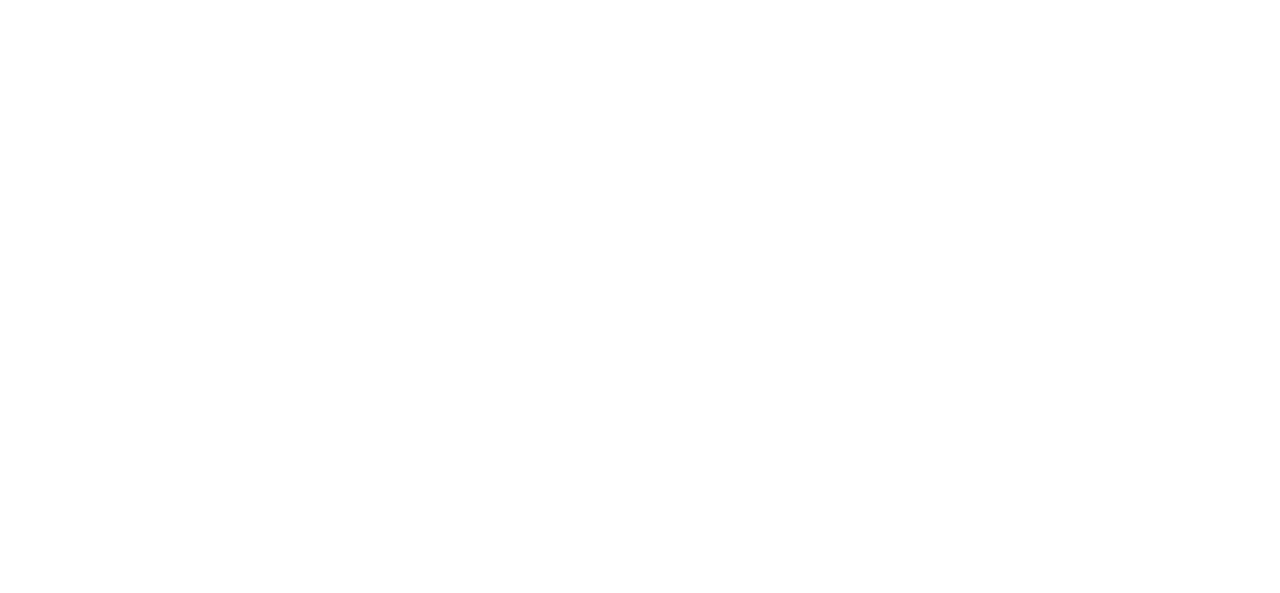
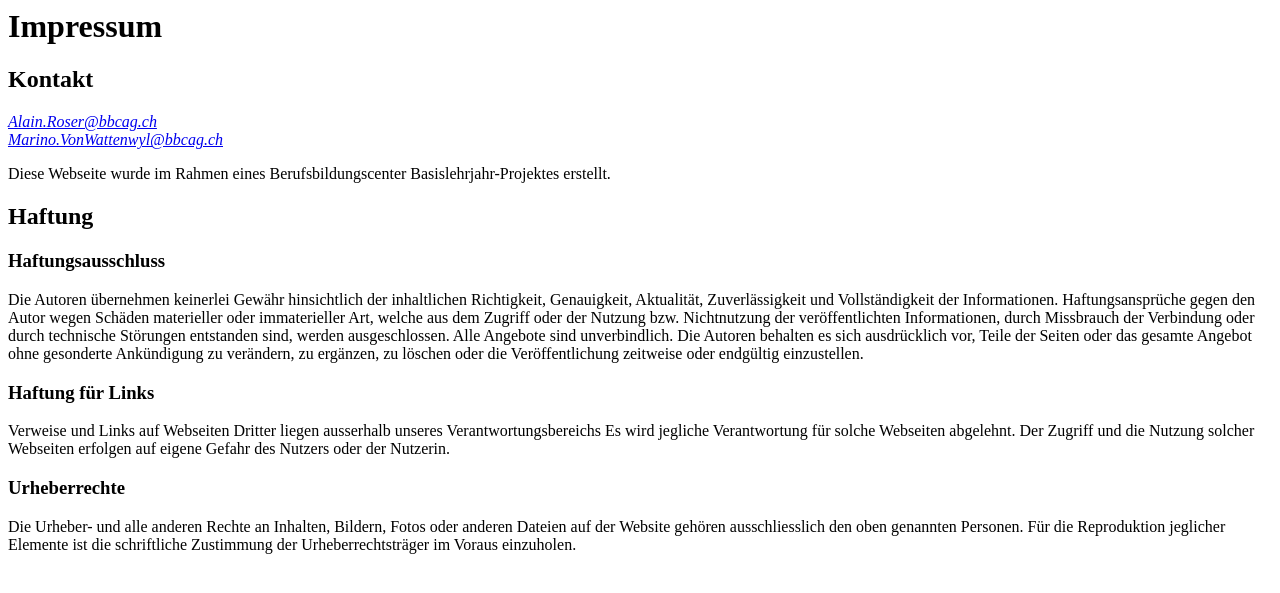
Before and after one commit to Alainrroser/mondate, a PHP site: page / in a window 1280 px wide. Before the commit the part shown is empty. Shown: the top 593 px of the page. Run offline with PHP 8.4, Linux system fonts and the light colour scheme.

Commit message:
Added impressum
Added an impreesum and an AppointmentController

```diff
--- a/templates/impressum/index.php
+++ b/templates/impressum/index.php
@@ -1 +1,50 @@
-<?php
+<div class="container">
+    <h1>
+        Impressum
+    </h1>
+    <h2>
+        Kontakt
+    </h2>
+    <address>
+        <a href="mailto:Alain.Roser@bbcag.ch">
+            Alain.Roser@bbcag.ch <br>
+        </a>
+        <a href="mailto:Marino.VonWattenwyl@bbcag.ch">
+            Marino.VonWattenwyl@bbcag.ch
+        </a>
+    </address>
+    <p>
+        Diese Webseite wurde im Rahmen eines Berufsbildungscenter Basislehrjahr-Projektes erstellt.
+    </p>
+    <h2>
+        Haftung
+    </h2>
+    <h3>
+        Haftungsausschluss
+    </h3>
+    <p>
+        Die Autoren übernehmen keinerlei Gewähr hinsichtlich der inhaltlichen Richtigkeit, Genauigkeit, Aktualität,
+        Zuverlässigkeit und Vollständigkeit der Informationen. Haftungsansprüche gegen den Autor wegen Schäden materieller
+        oder immaterieller Art, welche aus dem Zugriff oder der Nutzung bzw. Nichtnutzung der veröffentlichten
+        Informationen, durch Missbrauch der Verbindung oder durch technische Störungen entstanden sind, werden
+        ausgeschlossen. Alle Angebote sind unverbindlich. Die Autoren behalten es sich ausdrücklich vor, Teile der Seiten
+        oder das gesamte Angebot ohne gesonderte Ankündigung zu verändern, zu ergänzen, zu löschen oder die Veröffentlichung
+        zeitweise oder endgültig einzustellen.
+    </p>
+    <h3>
+        Haftung für Links
+    </h3>
+    <p>
+        Verweise und Links auf Webseiten Dritter liegen ausserhalb unseres Verantwortungsbereichs Es wird jegliche
+        Verantwortung für solche Webseiten abgelehnt. Der Zugriff und die Nutzung solcher Webseiten erfolgen auf eigene
+        Gefahr des Nutzers oder der Nutzerin.
+    </p>
+    <h3>
+        Urheberrechte
+    </h3>
+    <p>
+        Die Urheber- und alle anderen Rechte an Inhalten, Bildern, Fotos oder anderen Dateien auf der Website gehören
+        ausschliesslich den oben genannten Personen. Für die Reproduktion jeglicher Elemente ist die schriftliche
+        Zustimmung der Urheberrechtsträger im Voraus einzuholen.
+    </p>
+</div>
```
Also changed, not shown: src/Controller/AppointmentController.php (added, +21 -0 lines).
